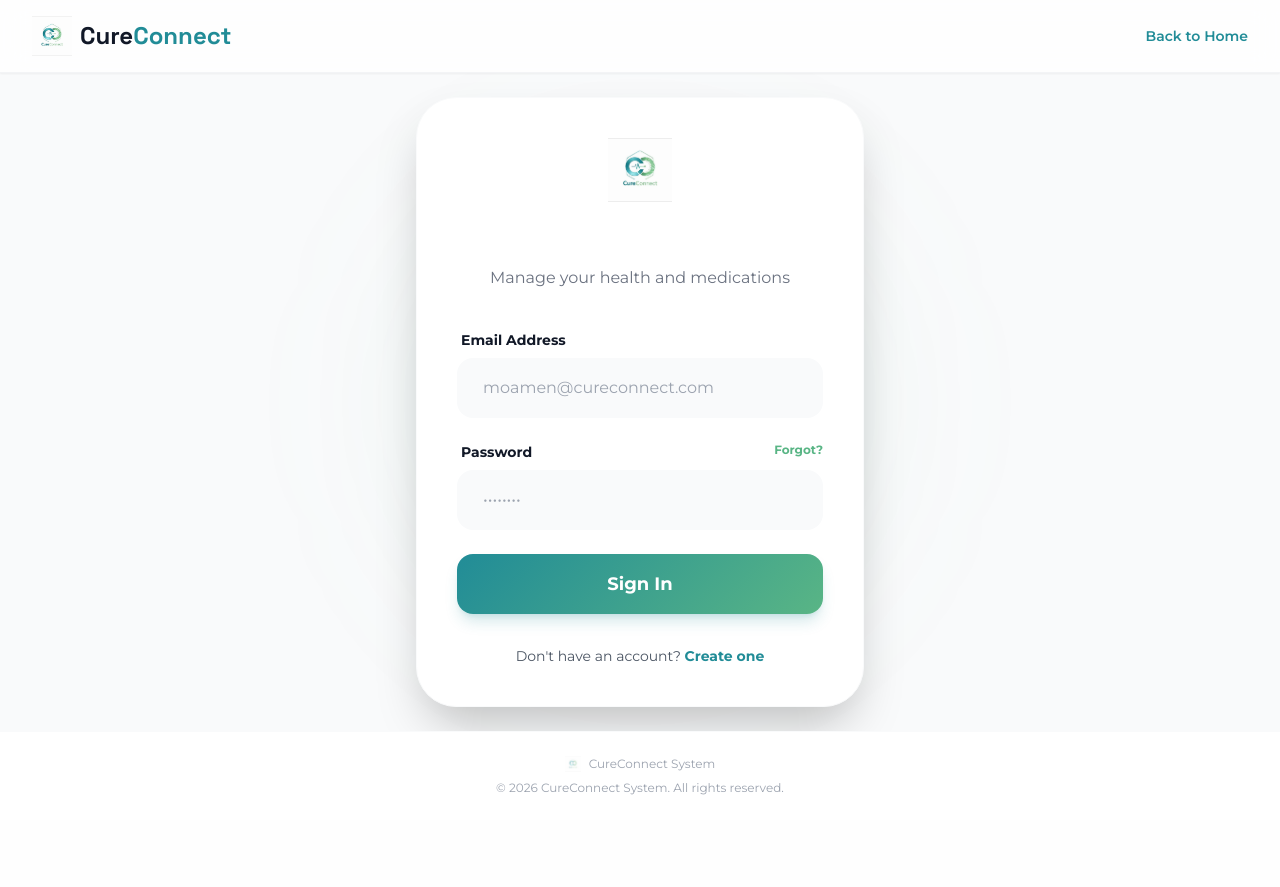
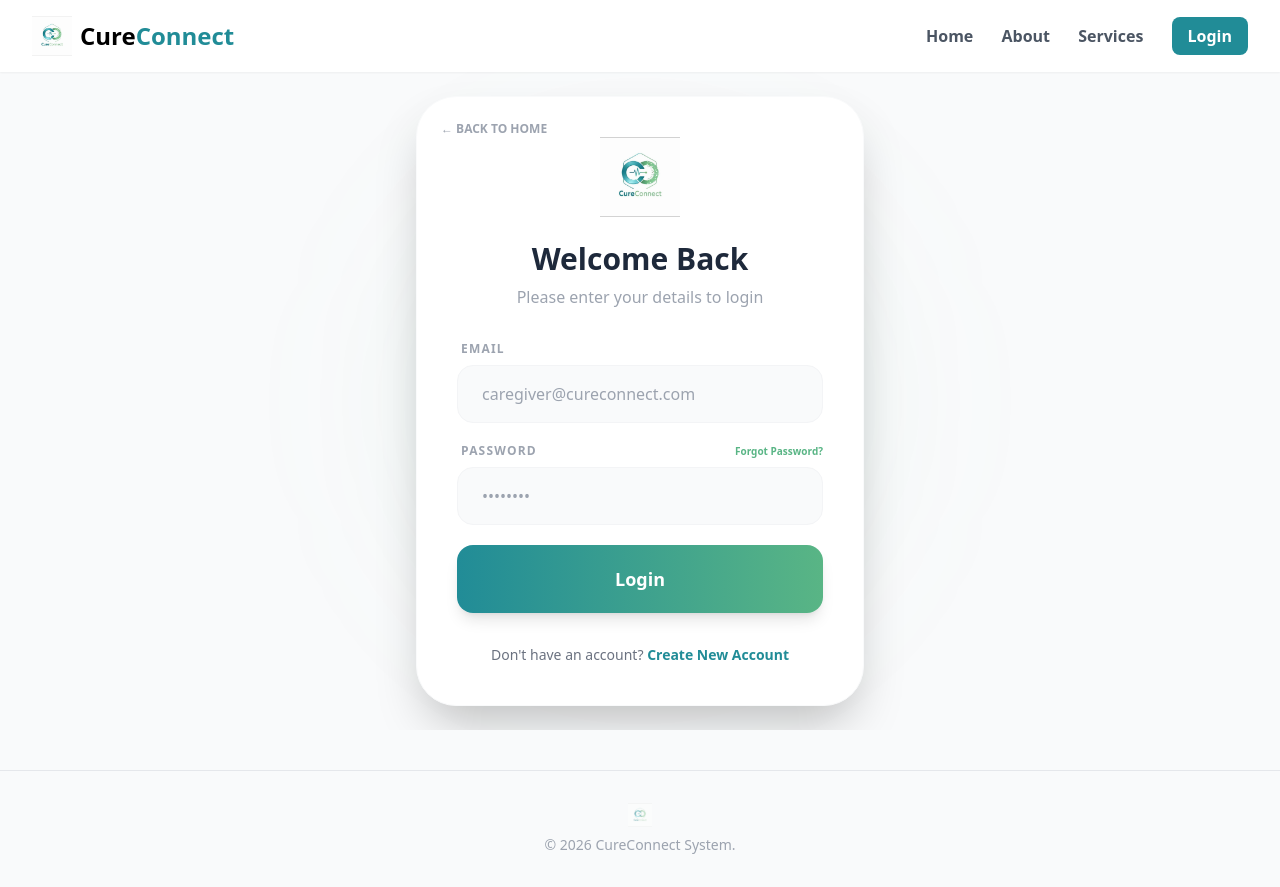
Before and after one commit to moamentorky8/Cureconnect_software, a Flask app: page /login in a window 1280 px wide. Before the commit the page ends 795 px from the top, so only its background shows below. Run offline with Flask 3, Linux system fonts and the light colour scheme; some libraries are stand-ins or nearby versions.

Commit message:
Update login.html

```diff
--- a/templates/login.html
+++ b/templates/login.html
@@ -1,102 +1,63 @@
-<!DOCTYPE html>
-<html lang="en">
+{% extends "layout.html" %}
 
-<head>
-    <meta charset="UTF-8">
-    <meta name="viewport" content="width=device-width, initial-scale=1.0">
-    <title>Login - CureConnect</title>
-    <script src="https://cdn.tailwindcss.com"></script>
-    <link
-        href="https://fonts.googleapis.com/css2?family=Montserrat:wght@400;600;700&family=Space+Grotesk:wght@500;700&display=swap"
-        rel="stylesheet">
+{% block title %}Login - CureConnect{% endblock %}
 
-    <style>
-        body {
-            font-family: 'Montserrat', sans-serif;
-        }
-
-        .display-font {
-            font-family: 'Space Grotesk', sans-serif;
-        }
-
-        .bg-gradient-main {
-            background: linear-gradient(135deg, #218C97 0%, #59B585 100%);
-        }
-
-        .text-gradient {
-            background: linear-gradient(to r, #218C97, #59B585);
-            -webkit-background-clip: text;
-            -webkit-text-fill-color: transparent;
-        }
-    </style>
-</head>
-
-<body class="bg-[#F9FAFB] min-h-screen flex flex-col">
-
-    <nav
-        class="flex justify-between items-center px-8 py-4 bg-white/80 backdrop-blur-md sticky top-0 z-50 shadow-sm border-b border-gray-100">
-        <div class="flex items-center space-x-2">
-            <img src="{{ url_for('static', filename='logo.png') }}" alt="CureConnect Logo" class="w-10 h-10 object-contain">
-            <span class="text-2xl display-font font-bold text-[#111827]">Cure<span
-                    class="text-[#218C97]">Connect</span></span>
-        </div>
-        <a href="{{ url_for('index') }}" class="text-sm font-semibold text-[#218C97] hover:underline transition-all">Back to Home</a>
-    </nav>
-
-    <main class="flex-grow flex items-center justify-center p-6 relative overflow-hidden">
+{% block content %}
+<main class="flex-grow flex items-center justify-center p-6 relative overflow-hidden min-h-[80vh]">
     <div class="absolute top-1/2 left-1/2 -translate-x-1/2 -translate-y-1/2 w-96 h-96 bg-[#59B585]/10 blur-[100px] rounded-full"></div>
 
-        <div class="bg-white w-full max-w-md rounded-[2.5rem] p-10 shadow-2xl border border-gray-50 relative z-10">
-            <div class="text-center mb-10">
-                <img src="{{ url_for('static', filename='logo.png') }}" alt="Logo" class="w-16 h-16 mx-auto mb-4 object-contain">
-                <h1 class="text-4xl display-font font-bold text-gradient mb-2">Welcome Back</h1>
-                <p class="text-gray-500 font-medium">Manage your health and medications</p>
+    <div class="bg-white w-full max-w-md rounded-[2.5rem] p-10 shadow-2xl border border-gray-50 relative z-10 text-center">
+        <a href="{{ url_for('index') }}"
+            class="absolute top-6 left-6 text-gray-400 hover:text-[#218C97] transition flex items-center gap-2 text-xs font-bold">
+            ← BACK TO HOME
+        </a>
+
+        <img src="{{ url_for('static', filename='logo.png') }}" alt="Logo"
+            class="w-20 h-20 mx-auto mb-6 object-contain">
+
+        <h2 class="text-3xl font-bold text-slate-800 mb-2">Welcome Back</h2>
+        <p class="text-gray-400 mb-8 font-medium">Please enter your details to login</p>
 
         {% if error %}
-                <div class="mt-4 p-3 rounded-xl bg-red-50 text-red-600 text-sm font-bold border border-red-100">
+        <div class="bg-red-50 text-red-500 p-4 rounded-2xl mb-6 text-sm font-bold border border-red-100">
             {{ error }}
         </div>
         {% endif %}
+
+        <form action="{{ url_for('login') }}" method="POST" class="space-y-5 text-left">
+            <div>
+                <label class="block text-xs font-bold uppercase tracking-widest text-gray-400 mb-2 ml-1">Email</label>
+                <input type="email" name="email" required
+                    class="w-full px-6 py-4 bg-gray-50 border border-gray-100 rounded-2xl focus:border-[#218C97] outline-none transition-all"
+                    placeholder="caregiver@cureconnect.com">
             </div>
+            <div>
+                <div class="flex justify-between items-center mb-2 ml-1">
+                    <label class="block text-xs font-bold uppercase tracking-widest text-gray-400">Password</label>
 
-            <form action="{{ url_for('login') }}" method="POST" class="space-y-6">
-                <div>
-                    <label class="block text-sm font-bold text-[#111827] mb-2 ml-1">Email Address</label>
-                    <input type="email" name="email" id="email" required
-                        class="w-full px-6 py-4 rounded-2xl bg-gray-50 border-2 border-transparent focus:border-[#218C97] focus:bg-white focus:ring-4 focus:ring-[#218C97]/5 outline-none transition-all font-medium"
-                        placeholder="moamen@cureconnect.com">
+                    <a href="{{ url_for('reset_password') }}"
+                       class="text-[10px] font-bold text-[#59B585] hover:text-[#218C97] transition-colors hover:underline">
+                       Forgot Password?
+                    </a>
                 </div>
-
-                <div>
-                    <div class="flex justify-between mb-2 ml-1">
-                        <label class="block text-sm font-bold text-[#111827]">Password</label>
-                        <a href="{{ url_for('reset_password') }}"
-                            class="text-xs font-bold text-[#59B585] hover:text-[#218C97] transition-colors hover:underline">Forgot?</a>
-                    </div>
-                    <input type="password" name="password" id="password" required
-                        class="w-full px-6 py-4 rounded-2xl bg-gray-50 border-2 border-transparent focus:border-[#218C97] focus:bg-white focus:ring-4 focus:ring-[#218C97]/5 outline-none transition-all font-medium"
+                <input type="password" name="password" required
+                    class="w-full px-6 py-4 bg-gray-50 border border-gray-100 rounded-2xl focus:border-[#218C97] outline-none transition-all"
                     placeholder="••••••••">
             </div>
 
             <button type="submit"
-                    class="w-full py-4 bg-gradient-main text-white font-bold rounded-2xl shadow-lg shadow-[#218C97]/20 hover:shadow-[#218C97]/40 hover:scale-[1.02] active:scale-[0.98] transition-all text-lg">
-                    Sign In
+                class="w-full py-5 bg-gradient-to-r from-[#218C97] to-[#59B585] text-white font-bold rounded-2xl shadow-lg hover:scale-[1.02] active:scale-[0.98] transition-all text-lg">
+                Login
             </button>
         </form>
 
-            <p class="text-center mt-8 text-sm font-medium text-gray-600">
-                Don't have an account? <a href="{{ url_for('register') }}" class="text-[#218C97] font-bold hover:underline">Create one</a>
+        <p class="mt-8 text-sm text-gray-500 font-medium">
+            Don't have an account?
+            <a href="{{ url_for('register') }}"
+               class="text-[#218C97] font-bold hover:underline transition-all">
+               Create New Account
+            </a>
         </p>
     </div>
 </main>
-
-    <footer class="py-6 text-center text-gray-400 text-xs bg-white border-t border-gray-50">
-        <div class="flex justify-center items-center space-x-2 mb-2">
-            <img src="{{ url_for('static', filename='logo.png') }}" alt="Logo" class="w-4 h-4 opacity-50">
-            <span>CureConnect System</span>
-        </div>
-        &copy; 2026 CureConnect System. All rights reserved.
-    </footer>
-</body>
-
-</html>
+{% endblock %}
```
Lines whose indentation alone changed are shown as unchanged.
